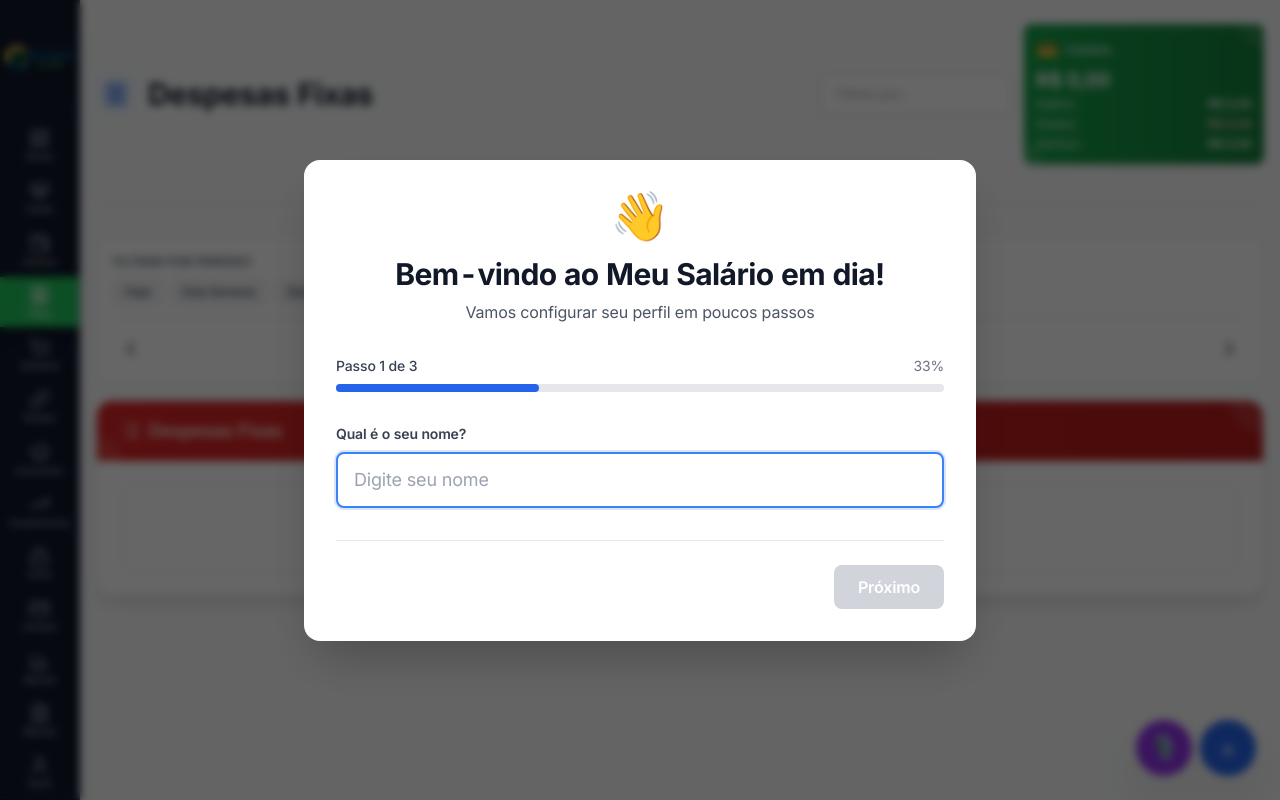
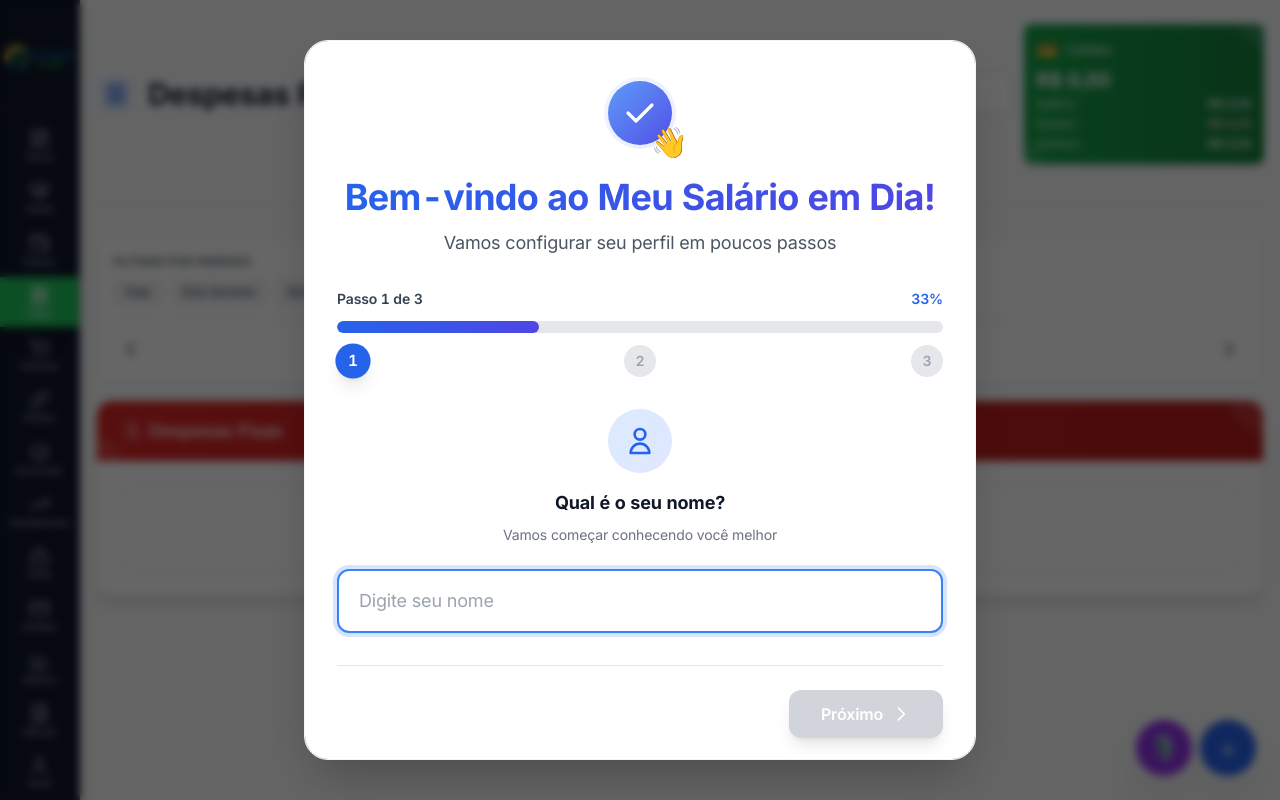
Before and after one commit to contatonegociosgrow-ship-it/controle-financeiro, a Next.js app: page /app/fixas in a window 1280 px wide. Built offline with nearby package versions, Linux system fonts and the light colour scheme.

Commit message:
Update OnboardingQuiz.tsx

```diff
--- a/src/components/finance/OnboardingQuiz.tsx
+++ b/src/components/finance/OnboardingQuiz.tsx
@@ -133,49 +133,98 @@ export function OnboardingQuiz() {
 
   return (
     <div className="fixed inset-0 z-50 flex items-center justify-center bg-black/60 backdrop-blur-sm p-4">
-      <div className="bg-white rounded-2xl shadow-2xl max-w-2xl w-full max-h-[90vh] overflow-y-auto">
+      <div className="bg-white dark:bg-gray-800 rounded-3xl shadow-2xl max-w-2xl w-full max-h-[90vh] overflow-y-auto border border-gray-100 dark:border-gray-700">
         <div className="p-6 md:p-8">
           {/* Header */}
           <div className="text-center mb-8">
-            <div className="text-5xl mb-4">👋</div>
-            <h2 className="text-3xl font-bold text-gray-900 mb-2">
-              Bem-vindo ao Meu Salário em dia!
+            {/* Logo SVG */}
+            <div className="flex justify-center mb-6">
+              <div className="relative">
+                <svg className="w-20 h-20" viewBox="0 0 100 100" fill="none" xmlns="http://www.w3.org/2000/svg">
+                  <defs>
+                    <linearGradient id="quizGradient" x1="0" y1="0" x2="100" y2="100" gradientUnits="userSpaceOnUse">
+                      <stop stopColor="#60A5FA"/>
+                      <stop offset="1" stopColor="#4F46E5"/>
+                    </linearGradient>
+                  </defs>
+                  <circle cx="50" cy="50" r="45" fill="url(#quizGradient)" opacity="0.1"/>
+                  <circle cx="50" cy="50" r="40" fill="url(#quizGradient)"/>
+                  <path d="M35 50 L45 60 L65 40" stroke="white" strokeWidth="4" strokeLinecap="round" strokeLinejoin="round"/>
+                </svg>
+                {/* Emoji de boas-vindas */}
+                <div className="absolute -bottom-2 -right-2 text-3xl animate-bounce">👋</div>
+              </div>
+            </div>
+            <h2 className="text-3xl md:text-4xl font-bold bg-gradient-to-r from-blue-600 to-indigo-600 bg-clip-text text-transparent mb-3">
+              Bem-vindo ao Meu Salário em Dia!
             </h2>
-            <p className="text-gray-600">
+            <p className="text-gray-600 dark:text-gray-400 text-lg">
               Vamos configurar seu perfil em poucos passos
             </p>
           </div>
 
           {/* Progress Bar */}
           <div className="mb-8">
-            <div className="flex items-center justify-between mb-2">
-              <span className="text-sm font-medium text-gray-700">
+            <div className="flex items-center justify-between mb-3">
+              <span className="text-sm font-semibold text-gray-700 dark:text-gray-300">
                 Passo {step} de 3
               </span>
-              <span className="text-sm text-gray-500">
+              <span className="text-sm font-semibold text-blue-600 dark:text-blue-400">
                 {Math.round((step / 3) * 100)}%
               </span>
             </div>
-            <div className="w-full bg-gray-200 rounded-full h-2">
+            <div className="w-full bg-gray-200 dark:bg-gray-700 rounded-full h-3 overflow-hidden">
               <div
-                className="bg-blue-600 h-2 rounded-full transition-all duration-300"
+                className="bg-gradient-to-r from-blue-600 to-indigo-600 h-3 rounded-full transition-all duration-500 ease-out shadow-lg"
                 style={{ width: `${(step / 3) * 100}%` }}
               />
+            </div>
+            {/* Step indicators */}
+            <div className="flex justify-between mt-3">
+              {[1, 2, 3].map((s) => (
+                <div key={s} className="flex flex-col items-center">
+                  <div
+                    className={`w-8 h-8 rounded-full flex items-center justify-center font-semibold text-sm transition-all duration-300 ${
+                      s <= step
+                        ? 'bg-blue-600 text-white shadow-lg scale-110'
+                        : 'bg-gray-200 dark:bg-gray-700 text-gray-400'
+                    }`}
+                  >
+                    {s < step ? (
+                      <svg className="w-5 h-5" fill="currentColor" viewBox="0 0 20 20">
+                        <path fillRule="evenodd" d="M16.707 5.293a1 1 0 010 1.414l-8 8a1 1 0 01-1.414 0l-4-4a1 1 0 011.414-1.414L8 12.586l7.293-7.293a1 1 0 011.414 0z" clipRule="evenodd" />
+                      </svg>
+                    ) : (
+                      s
+                    )}
+                  </div>
+                </div>
+              ))}
             </div>
           </div>
 
           {/* Step 1: Nome */}
           {step === 1 && (
             <div className="space-y-6">
-              <div>
-                <label className="block text-sm font-semibold text-gray-700 mb-2">
+              <div className="text-center mb-6">
+                <div className="inline-flex items-center justify-center w-16 h-16 rounded-full bg-gradient-to-br from-blue-100 to-indigo-100 dark:from-blue-900/30 dark:to-indigo-900/30 mb-4">
+                  <svg className="w-8 h-8 text-blue-600 dark:text-blue-400" fill="none" stroke="currentColor" viewBox="0 0 24 24">
+                    <path strokeLinecap="round" strokeLinejoin="round" strokeWidth={2} d="M16 7a4 4 0 11-8 0 4 4 0 018 0zM12 14a7 7 0 00-7 7h14a7 7 0 00-7-7z" />
+                  </svg>
+                </div>
+                <label className="block text-lg font-bold text-gray-900 dark:text-white mb-2">
                   Qual é o seu nome?
                 </label>
+                <p className="text-sm text-gray-500 dark:text-gray-400">
+                  Vamos começar conhecendo você melhor
+                </p>
+              </div>
+              <div>
                 <input
                   type="text"
                   value={name}
                   onChange={(e) => setName(e.target.value)}
-                  className="w-full bg-white border-2 border-gray-200 rounded-lg px-4 py-3 text-gray-900 text-lg focus:outline-none focus:border-blue-500 focus:ring-2 focus:ring-blue-500/20 transition-all"
+                  className="w-full bg-white dark:bg-gray-700 border-2 border-gray-200 dark:border-gray-600 rounded-xl px-5 py-4 text-gray-900 dark:text-white text-lg focus:outline-none focus:border-blue-500 focus:ring-4 focus:ring-blue-500/20 transition-all shadow-sm hover:shadow-md"
                   placeholder="Digite seu nome"
                   autoFocus
                   onKeyDown={(e) => {
@@ -191,17 +240,31 @@ export function OnboardingQuiz() {
           {/* Step 2: Salário */}
           {step === 2 && (
             <div className="space-y-6">
-              <div>
-                <label className="block text-sm font-semibold text-gray-700 mb-2">
+              <div className="text-center mb-6">
+                <div className="inline-flex items-center justify-center w-16 h-16 rounded-full bg-gradient-to-br from-green-100 to-emerald-100 dark:from-green-900/30 dark:to-emerald-900/30 mb-4">
+                  <svg className="w-8 h-8 text-green-600 dark:text-green-400" fill="none" stroke="currentColor" viewBox="0 0 24 24">
+                    <path strokeLinecap="round" strokeLinejoin="round" strokeWidth={2} d="M12 8c-1.657 0-3 .895-3 2s1.343 2 3 2 3 .895 3 2-1.343 2-3 2m0-8c1.11 0 2.08.402 2.599 1M12 8V7m0 1v8m0 0v1m0-1c-1.11 0-2.08-.402-2.599-1M21 12a9 9 0 11-18 0 9 9 0 0118 0z" />
+                  </svg>
+                </div>
+                <label className="block text-lg font-bold text-gray-900 dark:text-white mb-2">
                   Qual é o seu salário mensal?
                 </label>
+                <p className="text-sm text-gray-500 dark:text-gray-400">
+                  Isso nos ajuda a calcular melhor seus gastos
+                </p>
+              </div>
+              <div>
+                <div className="relative">
+                  <div className="absolute left-4 top-1/2 transform -translate-y-1/2 text-gray-400 dark:text-gray-500 font-semibold">
+                    R$
+                  </div>
                   <input
                     type="number"
                     step="0.01"
                     min="0"
                     value={monthlyIncome}
                     onChange={(e) => setMonthlyIncomeValue(e.target.value)}
-                  className="w-full bg-white border-2 border-gray-200 rounded-lg px-4 py-3 text-gray-900 text-lg focus:outline-none focus:border-blue-500 focus:ring-2 focus:ring-blue-500/20 transition-all"
+                    className="w-full bg-white dark:bg-gray-700 border-2 border-gray-200 dark:border-gray-600 rounded-xl pl-12 pr-5 py-4 text-gray-900 dark:text-white text-lg focus:outline-none focus:border-green-500 focus:ring-4 focus:ring-green-500/20 transition-all shadow-sm hover:shadow-md"
                     placeholder="0,00"
                     autoFocus
                     onKeyDown={(e) => {
@@ -210,10 +273,13 @@ export function OnboardingQuiz() {
                       }
                     }}
                   />
+                </div>
                 {monthlyIncome && parseFloat(monthlyIncome) > 0 && (
-                  <p className="mt-2 text-sm text-gray-600">
-                    {formatCurrency(parseFloat(monthlyIncome))} por mês
+                  <div className="mt-4 p-4 bg-green-50 dark:bg-green-900/20 border border-green-200 dark:border-green-800 rounded-xl">
+                    <p className="text-sm font-semibold text-green-800 dark:text-green-300">
+                      ✓ {formatCurrency(parseFloat(monthlyIncome))} por mês
                     </p>
+                  </div>
                 )}
               </div>
             </div>
@@ -222,37 +288,54 @@ export function OnboardingQuiz() {
           {/* Step 3: Metas */}
           {step === 3 && (
             <div className="space-y-6">
-              <div>
-                <label className="block text-sm font-semibold text-gray-700 mb-4">
-                  Quais são suas metas financeiras para 2026?
+              <div className="text-center mb-6">
+                <div className="inline-flex items-center justify-center w-16 h-16 rounded-full bg-gradient-to-br from-purple-100 to-pink-100 dark:from-purple-900/30 dark:to-pink-900/30 mb-4">
+                  <svg className="w-8 h-8 text-purple-600 dark:text-purple-400" fill="none" stroke="currentColor" viewBox="0 0 24 24">
+                    <path strokeLinecap="round" strokeLinejoin="round" strokeWidth={2} d="M9 12l2 2 4-4M7.835 4.697a3.42 3.42 0 001.946-.806 3.42 3.42 0 014.438 0 3.42 3.42 0 001.946.806 3.42 3.42 0 013.138 3.138 3.42 3.42 0 00.806 1.946 3.42 3.42 0 010 4.438 3.42 3.42 0 00-.806 1.946 3.42 3.42 0 01-3.138 3.138 3.42 3.42 0 00-1.946.806 3.42 3.42 0 01-4.438 0 3.42 3.42 0 00-1.946-.806 3.42 3.42 0 01-3.138-3.138 3.42 3.42 0 00-.806-1.946 3.42 3.42 0 010-4.438 3.42 3.42 0 00.806-1.946 3.42 3.42 0 013.138-3.138z" />
+                  </svg>
+                </div>
+                <label className="block text-lg font-bold text-gray-900 dark:text-white mb-2">
+                  Quais são suas metas financeiras?
                 </label>
-                <p className="text-sm text-gray-500 mb-4">
+                <p className="text-sm text-gray-500 dark:text-gray-400 mb-4">
                   Você pode adicionar quantas metas quiser. Não se preocupe, você pode editar depois.
                 </p>
+              </div>
+              <div>
 
                 <div className="space-y-4">
                   {goals.map((goal, index) => (
                     <div
                       key={index}
-                      className="border-2 border-gray-200 rounded-lg p-4 space-y-3"
+                      className="border-2 border-gray-200 dark:border-gray-700 rounded-xl p-5 space-y-4 bg-gradient-to-br from-white to-gray-50 dark:from-gray-800 dark:to-gray-900 shadow-sm hover:shadow-md transition-shadow"
                     >
                       <div className="flex items-center justify-between mb-2">
-                        <span className="text-sm font-medium text-gray-700">
+                        <div className="flex items-center gap-2">
+                          <div className="w-8 h-8 rounded-full bg-purple-100 dark:bg-purple-900/30 flex items-center justify-center">
+                            <span className="text-sm font-bold text-purple-600 dark:text-purple-400">
+                              {index + 1}
+                            </span>
+                          </div>
+                          <span className="text-sm font-semibold text-gray-700 dark:text-gray-300">
                             Meta {index + 1}
                           </span>
+                        </div>
                         {goals.length > 1 && (
                           <button
                             type="button"
                             onClick={() => handleRemoveGoal(index)}
-                            className="text-red-500 hover:text-red-700 text-sm"
+                            className="text-red-500 hover:text-red-700 dark:text-red-400 dark:hover:text-red-300 text-sm font-medium flex items-center gap-1 transition-colors"
                           >
+                            <svg className="w-4 h-4" fill="none" stroke="currentColor" viewBox="0 0 24 24">
+                              <path strokeLinecap="round" strokeLinejoin="round" strokeWidth={2} d="M19 7l-.867 12.142A2 2 0 0116.138 21H7.862a2 2 0 01-1.995-1.858L5 7m5 4v6m4-6v6m1-10V4a1 1 0 00-1-1h-4a1 1 0 00-1 1v3M4 7h16" />
+                            </svg>
                             Remover
                           </button>
                         )}
                       </div>
 
                       <div>
-                        <label className="block text-xs text-gray-600 mb-1">
+                        <label className="block text-xs font-semibold text-gray-700 dark:text-gray-300 mb-2">
                           Título da meta
                         </label>
                         <input
@@ -261,16 +344,20 @@ export function OnboardingQuiz() {
                           onChange={(e) =>
                             handleGoalChange(index, 'title', e.target.value)
                           }
-                          className="w-full bg-white border border-gray-200 rounded-lg px-3 py-2 text-gray-900 text-sm focus:outline-none focus:border-blue-500 focus:ring-2 focus:ring-blue-500/20"
+                          className="w-full bg-white dark:bg-gray-700 border border-gray-200 dark:border-gray-600 rounded-lg px-4 py-2.5 text-gray-900 dark:text-white text-sm focus:outline-none focus:border-purple-500 focus:ring-2 focus:ring-purple-500/20 transition-all"
                           placeholder="Ex: Viagem para Europa"
                         />
                       </div>
 
                       <div className="grid grid-cols-2 gap-3">
                         <div>
-                          <label className="block text-xs text-gray-600 mb-1">
+                          <label className="block text-xs font-semibold text-gray-700 dark:text-gray-300 mb-2">
                             Valor total
                           </label>
+                          <div className="relative">
+                            <div className="absolute left-3 top-1/2 transform -translate-y-1/2 text-gray-400 dark:text-gray-500 text-xs">
+                              R$
+                            </div>
                             <input
                               type="number"
                               step="0.01"
@@ -279,15 +366,20 @@ export function OnboardingQuiz() {
                               onChange={(e) =>
                                 handleGoalChange(index, 'targetValue', e.target.value)
                               }
-                            className="w-full bg-white border border-gray-200 rounded-lg px-3 py-2 text-gray-900 text-sm focus:outline-none focus:border-blue-500 focus:ring-2 focus:ring-blue-500/20"
+                              className="w-full bg-white dark:bg-gray-700 border border-gray-200 dark:border-gray-600 rounded-lg pl-10 pr-3 py-2.5 text-gray-900 dark:text-white text-sm focus:outline-none focus:border-purple-500 focus:ring-2 focus:ring-purple-500/20 transition-all"
                               placeholder="0,00"
                             />
                           </div>
+                        </div>
 
                         <div>
-                          <label className="block text-xs text-gray-600 mb-1">
+                          <label className="block text-xs font-semibold text-gray-700 dark:text-gray-300 mb-2">
                             Contribuição mensal
                           </label>
+                          <div className="relative">
+                            <div className="absolute left-3 top-1/2 transform -translate-y-1/2 text-gray-400 dark:text-gray-500 text-xs">
+                              R$
+                            </div>
                             <input
                               type="number"
                               step="0.01"
@@ -296,16 +388,23 @@ export function OnboardingQuiz() {
                               onChange={(e) =>
                                 handleGoalChange(index, 'monthlyContribution', e.target.value)
                               }
-                            className="w-full bg-white border border-gray-200 rounded-lg px-3 py-2 text-gray-900 text-sm focus:outline-none focus:border-blue-500 focus:ring-2 focus:ring-blue-500/20"
+                              className="w-full bg-white dark:bg-gray-700 border border-gray-200 dark:border-gray-600 rounded-lg pl-10 pr-3 py-2.5 text-gray-900 dark:text-white text-sm focus:outline-none focus:border-purple-500 focus:ring-2 focus:ring-purple-500/20 transition-all"
                               placeholder="0,00"
                             />
                           </div>
                         </div>
+                      </div>
 
                       <div>
-                        <label className="block text-xs text-gray-600 mb-1">
+                        <label className="block text-xs font-semibold text-gray-700 dark:text-gray-300 mb-2">
                           Prazo (DD/MM/AAAA)
                         </label>
+                        <div className="relative">
+                          <div className="absolute left-3 top-1/2 transform -translate-y-1/2 text-gray-400 dark:text-gray-500">
+                            <svg className="w-5 h-5" fill="none" stroke="currentColor" viewBox="0 0 24 24">
+                              <path strokeLinecap="round" strokeLinejoin="round" strokeWidth={2} d="M8 7V3m8 4V3m-9 8h10M5 21h14a2 2 0 002-2V7a2 2 0 00-2-2H5a2 2 0 00-2 2v12a2 2 0 002 2z" />
+                            </svg>
+                          </div>
                           <input
                             type="text"
                             value={goal.deadline}
@@ -318,10 +417,11 @@ export function OnboardingQuiz() {
                                 handleGoalChange(index, 'deadline', formatDateToBR(isoDate));
                               }
                             }}
-                          className="w-full bg-white border border-gray-200 rounded-lg px-3 py-2 text-gray-900 text-sm focus:outline-none focus:border-blue-500 focus:ring-2 focus:ring-blue-500/20"
+                            className="w-full bg-white dark:bg-gray-700 border border-gray-200 dark:border-gray-600 rounded-lg pl-11 pr-3 py-2.5 text-gray-900 dark:text-white text-sm focus:outline-none focus:border-purple-500 focus:ring-2 focus:ring-purple-500/20 transition-all"
                             placeholder="DD/MM/AAAA"
                             maxLength={10}
                           />
+                        </div>
                       </div>
                     </div>
                   ))}
@@ -330,9 +430,12 @@ export function OnboardingQuiz() {
                 <button
                   type="button"
                   onClick={handleAddGoal}
-                  className="w-full mt-4 py-2 border-2 border-dashed border-gray-300 rounded-lg text-gray-600 hover:border-blue-500 hover:text-blue-600 transition-colors text-sm font-medium"
+                  className="w-full mt-4 py-3 border-2 border-dashed border-gray-300 dark:border-gray-600 rounded-xl text-gray-600 dark:text-gray-400 hover:border-purple-500 hover:text-purple-600 dark:hover:border-purple-500 dark:hover:text-purple-400 transition-all text-sm font-semibold flex items-center justify-center gap-2 hover:bg-purple-50 dark:hover:bg-purple-900/20"
                 >
-                  + Adicionar outra meta
+                  <svg className="w-5 h-5" fill="none" stroke="currentColor" viewBox="0 0 24 24">
+                    <path strokeLinecap="round" strokeLinejoin="round" strokeWidth={2} d="M12 4v16m8-8H4" />
+                  </svg>
+                  Adicionar outra meta
                 </button>
 
                 {goals.length === 0 && (
@@ -345,13 +448,16 @@ export function OnboardingQuiz() {
           )}
 
           {/* Navigation Buttons */}
-          <div className="flex items-center justify-between mt-8 pt-6 border-t border-gray-200">
+          <div className="flex items-center justify-between mt-8 pt-6 border-t border-gray-200 dark:border-gray-700">
             {step > 1 ? (
               <button
                 type="button"
                 onClick={() => setStep(step - 1)}
-                className="px-6 py-2.5 border-2 border-gray-300 rounded-lg text-gray-700 font-semibold hover:bg-gray-50 transition-colors"
+                className="px-6 py-3 border-2 border-gray-300 dark:border-gray-600 rounded-xl text-gray-700 dark:text-gray-300 font-semibold hover:bg-gray-50 dark:hover:bg-gray-700 transition-all flex items-center gap-2"
               >
+                <svg className="w-5 h-5" fill="none" stroke="currentColor" viewBox="0 0 24 24">
+                  <path strokeLinecap="round" strokeLinejoin="round" strokeWidth={2} d="M15 19l-7-7 7-7" />
+                </svg>
                 Voltar
               </button>
             ) : (
@@ -366,16 +472,22 @@ export function OnboardingQuiz() {
                   (step === 1 && !canProceedStep1) ||
                   (step === 2 && !canProceedStep2)
                 }
-                className="px-6 py-2.5 bg-blue-600 text-white font-semibold rounded-lg hover:bg-blue-700 transition-colors disabled:bg-gray-300 disabled:cursor-not-allowed"
+                className="px-8 py-3 bg-gradient-to-r from-blue-600 to-indigo-600 text-white font-semibold rounded-xl hover:from-blue-700 hover:to-indigo-700 transition-all disabled:from-gray-300 disabled:to-gray-300 disabled:cursor-not-allowed shadow-lg hover:shadow-xl flex items-center gap-2"
               >
                 Próximo
+                <svg className="w-5 h-5" fill="none" stroke="currentColor" viewBox="0 0 24 24">
+                  <path strokeLinecap="round" strokeLinejoin="round" strokeWidth={2} d="M9 5l7 7-7 7" />
+                </svg>
               </button>
             ) : (
               <button
                 type="button"
                 onClick={handleFinish}
-                className="px-6 py-2.5 bg-green-600 text-white font-semibold rounded-lg hover:bg-green-700 transition-colors"
+                className="px-8 py-3 bg-gradient-to-r from-green-600 to-emerald-600 text-white font-semibold rounded-xl hover:from-green-700 hover:to-emerald-700 transition-all shadow-lg hover:shadow-xl flex items-center gap-2"
               >
+                <svg className="w-5 h-5" fill="none" stroke="currentColor" viewBox="0 0 24 24">
+                  <path strokeLinecap="round" strokeLinejoin="round" strokeWidth={2} d="M5 13l4 4L19 7" />
+                </svg>
                 Finalizar
               </button>
             )}
```
Lines whose indentation alone changed are shown as unchanged.
